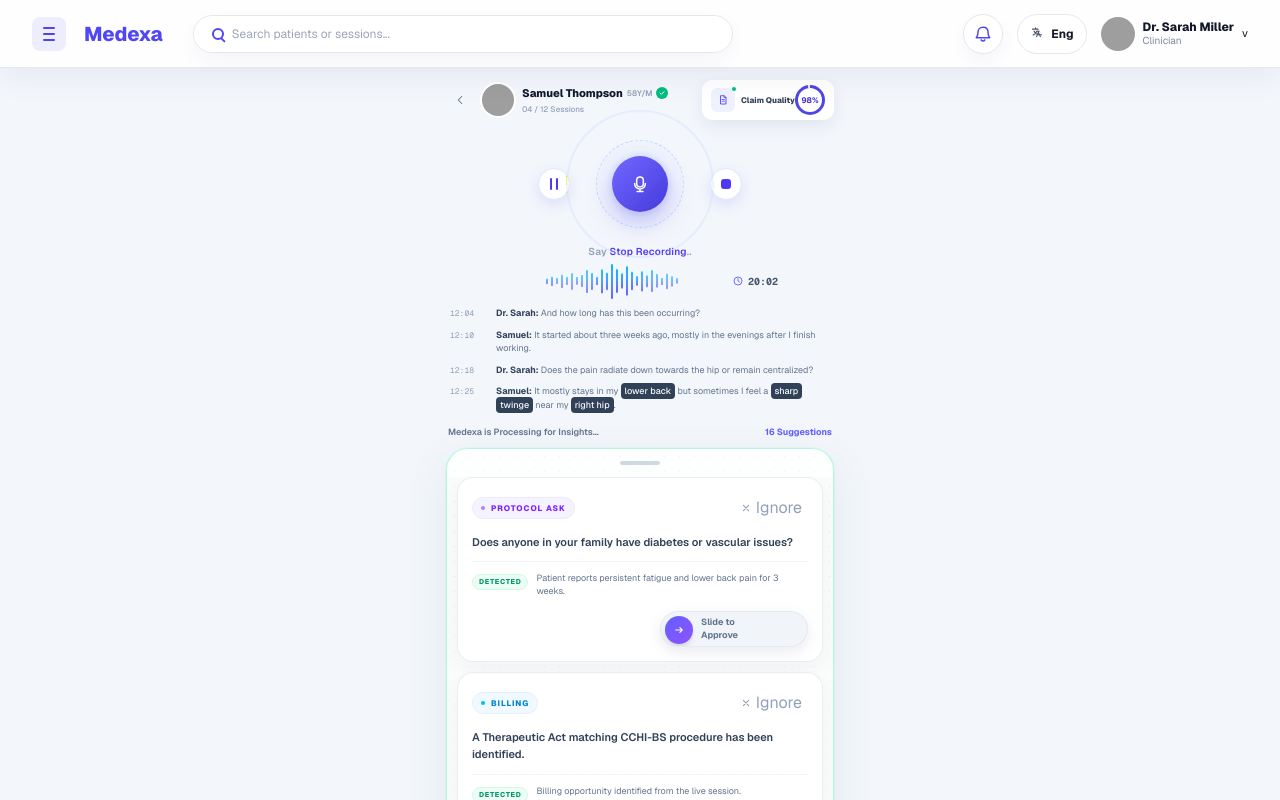
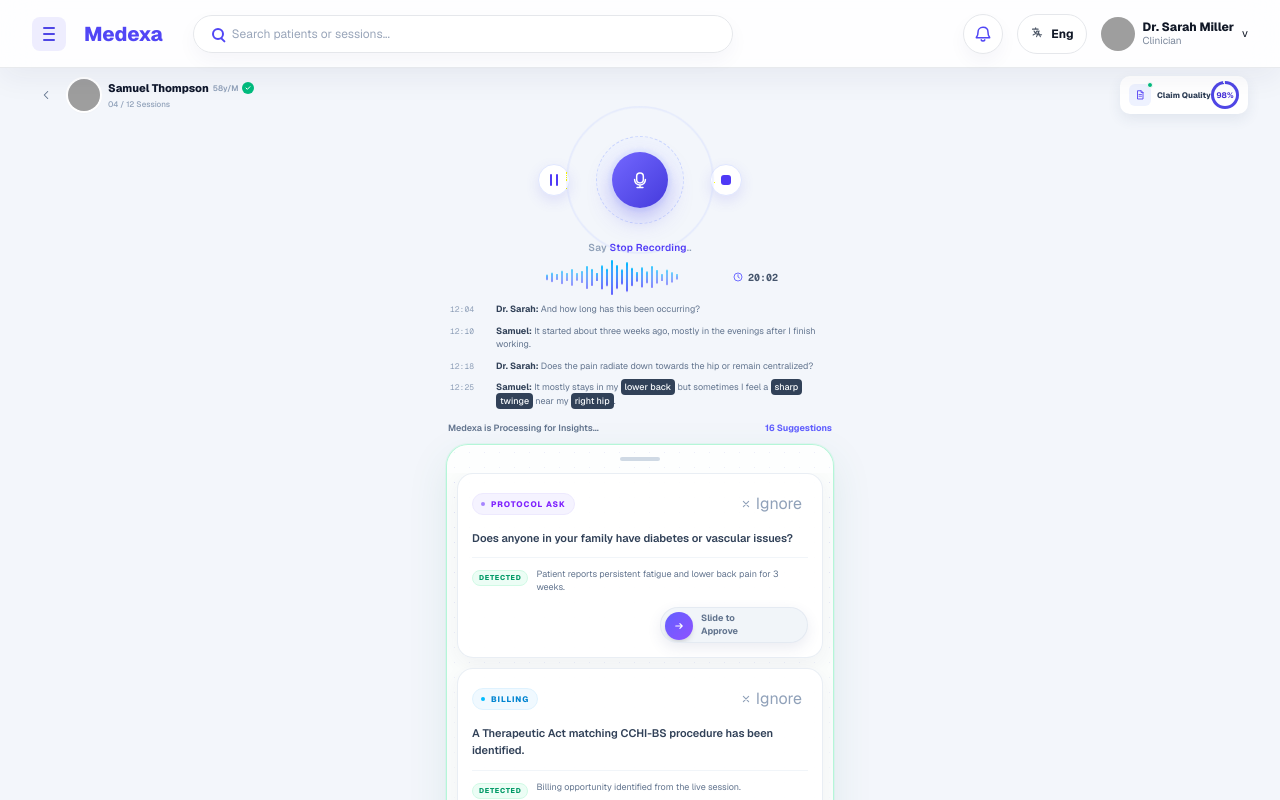
Before and after one commit to syedsaifshah786/medexa-gcc-frontend, a Next.js app: page /session in a window 1280 px wide. Shown: the top 800 px of the page. Built offline with nearby package versions, Linux system fonts and the light colour scheme; grey boxes are pictures that could not be loaded.

Commit message:
Stretch GCC patient strip like header

```diff
--- a/src/app/session/page.tsx
+++ b/src/app/session/page.tsx
@@ -15,8 +15,7 @@ export default function GCCSessionPage() {
   return (
     <div className="min-h-screen overflow-x-hidden bg-[#f3f6fb] text-slate-900">
       <GCCHeader />
-      <main className="mx-auto w-full max-w-[420px] px-4 pb-10 pt-3">
-        <section className="relative z-40 mb-1.5 flex items-center justify-between gap-2">
+      <section className="relative z-40 flex w-full items-center justify-between gap-3 px-4 py-2 md:px-8">
         <div className="flex min-w-0 items-center gap-2">
           <button type="button" aria-label="Go back" onClick={() => history.back()} className="grid size-7 shrink-0 place-items-center rounded-full text-slate-500 transition hover:bg-white/70 hover:text-indigo-600">
             <svg viewBox="0 0 24 24" className="size-3.5" aria-hidden="true"><path d="m15 6-6 6 6 6" fill="none" stroke="currentColor" strokeLinecap="round" strokeLinejoin="round" strokeWidth="1.8" /></svg>
@@ -43,6 +42,7 @@ export default function GCCSessionPage() {
         <GCCClaimQualityDropdown compactScore={gccSession.claimQuality} />
       </section>
 
+      <main className="mx-auto w-full max-w-[420px] px-4 pb-10">
         <div className="space-y-3">
           <GCCSessionHero timer={gccSession.recordingTime} transcript={[...gccSession.transcript]} />
           <GCCInsightsSheet
--- a/src/components/gcc/GCCClaimQualityDropdown.tsx
+++ b/src/components/gcc/GCCClaimQualityDropdown.tsx
@@ -47,9 +47,9 @@ export default function GCCClaimQualityDropdown({ compactScore }: GCCClaimQualit
         aria-expanded={open}
         aria-haspopup="dialog"
         aria-controls="gcc-claim-quality-panel"
-        className="flex h-10 w-[132px] items-center gap-1.5 rounded-[10px] border border-white/90 bg-white px-2 text-left shadow-[0_6px_16px_rgba(48,61,115,0.09)] transition hover:border-indigo-100 hover:shadow-md"
+        className="flex h-[38px] w-32 items-center gap-1.5 rounded-[10px] border border-white/90 bg-white px-2 text-left shadow-[0_5px_14px_rgba(48,61,115,0.09)] transition hover:border-indigo-100 hover:shadow-md"
       >
-        <span className="relative grid size-6 shrink-0 place-items-center rounded-md bg-indigo-50 text-indigo-600">
+        <span className="relative grid size-[22px] shrink-0 place-items-center rounded-md bg-indigo-50 text-indigo-600">
           <svg viewBox="0 0 24 24" className="size-3" aria-hidden="true">
             <path d="M7 3.5h7.5L18 7v13H7Z" fill="none" stroke="currentColor" strokeLinejoin="round" strokeWidth="1.7" />
             <path d="M14 3.5V7h4M10 11h5M10 14.5h5" fill="none" stroke="currentColor" strokeLinecap="round" strokeWidth="1.5" />
@@ -60,7 +60,7 @@ export default function GCCClaimQualityDropdown({ compactScore }: GCCClaimQualit
           <strong className="block whitespace-nowrap text-[8px] font-extrabold text-slate-700">Claim Quality</strong>
         </span>
         <span
-          className="relative grid size-[30px] shrink-0 place-items-center rounded-full"
+          className="relative grid size-7 shrink-0 place-items-center rounded-full"
           style={{ background: `conic-gradient(#4f46e5 0 ${compactScore}%, #e9eaf7 ${compactScore}% 100%)` }}
         >
           <i className="absolute inset-[3px] rounded-full bg-white" />
--- a/src/lib/mock/gcc-session.ts
+++ b/src/lib/mock/gcc-session.ts
@@ -15,7 +15,7 @@ export type Suggestion = {
 export const gccSession = {
   patient: {
     name: "Samuel Thompson",
-    demographics: "58Y/M",
+    demographics: "58y/M",
     sessionProgress: "04 / 12 Sessions",
     avatar: "https://i.pravatar.cc/80?img=12",
     status: "Verified",
```
Lines whose indentation alone changed are shown as unchanged.
